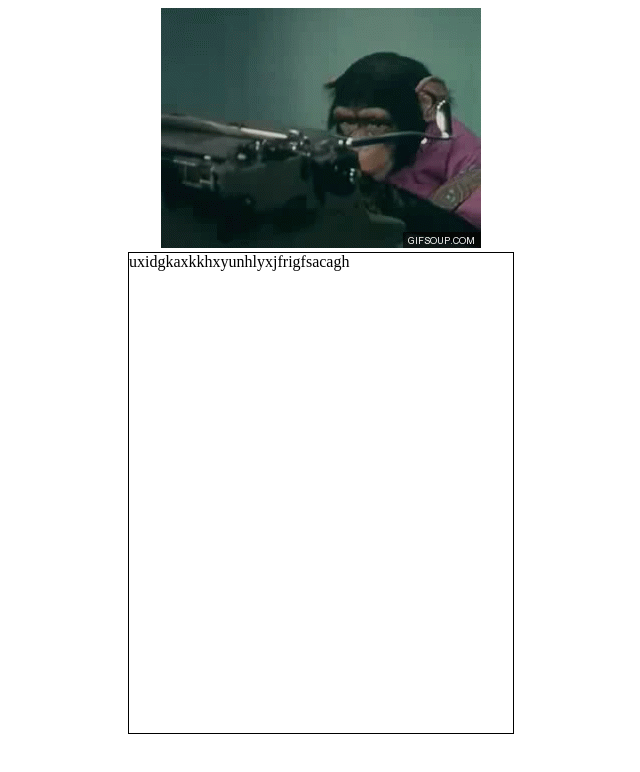
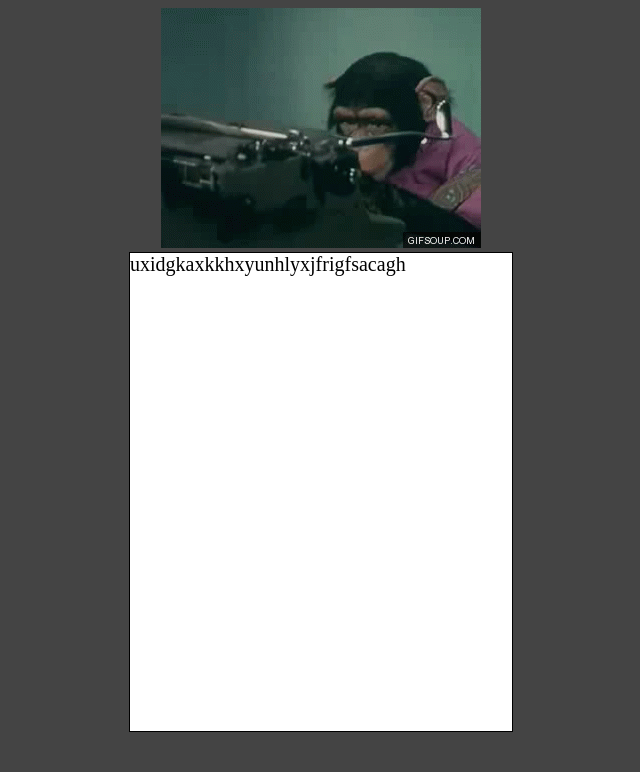
Before and after one commit to BeedinM/infinity-monkey, a Next.js app: page / in a window 1280 px wide. Shown: the top 772 px of the page, without its empty margins (319-959 px from the left). Built offline with nearby package versions, Linux system fonts and the light colour scheme.

Commit message:
add styles

```diff
--- a/styles/globals.css
+++ b/styles/globals.css
@@ -0,0 +1,7 @@
+* {
+    box-sizing: border-box;
+}
+
+body {
+    background-color: rgb(68, 68, 68);
+}
--- a/styles/styles.module.css
+++ b/styles/styles.module.css
@@ -10,7 +10,10 @@
     height: 60vh;
 
     border: solid 1px black;
-    overflow: scroll;
+    overflow-y: scroll;
+
+    background-color: white;
+
+    font-size: 20px;
     word-wrap: break-word;
-
 }
```
